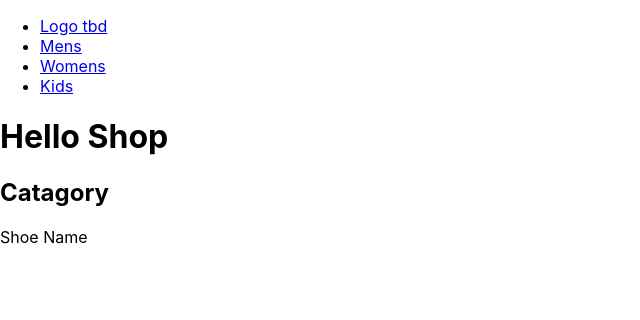
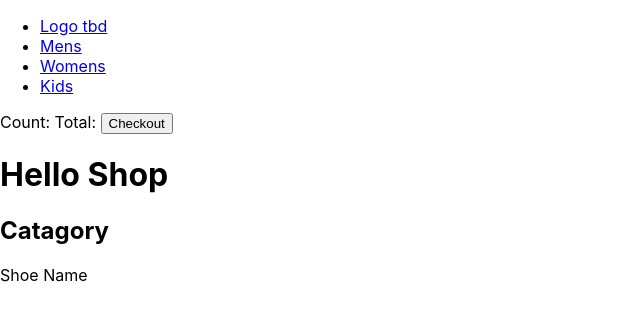
Before and after one commit to tbruner/shopping, a React (Create React App) app: page /kids in a window 1280 px wide. Shown: the top 320 px of the page, without its empty margins (0-640 px from the left). Built offline with nearby package versions, Linux system fonts and the light colour scheme.

Commit message:
Add ShopBar to Shop

```diff
--- a/src/components/Shop.js
+++ b/src/components/Shop.js
@@ -1,8 +1,10 @@
 import '../styles/Shop.css';
+import ShopBar from './ShopBar';
 
 const Shop = () => {
   return (
     <>
+    <ShopBar />
     <h1>Hello Shop</h1>
       <div className='catagory'>
         <h2 className='catagory-title'>Catagory</h2>
```
